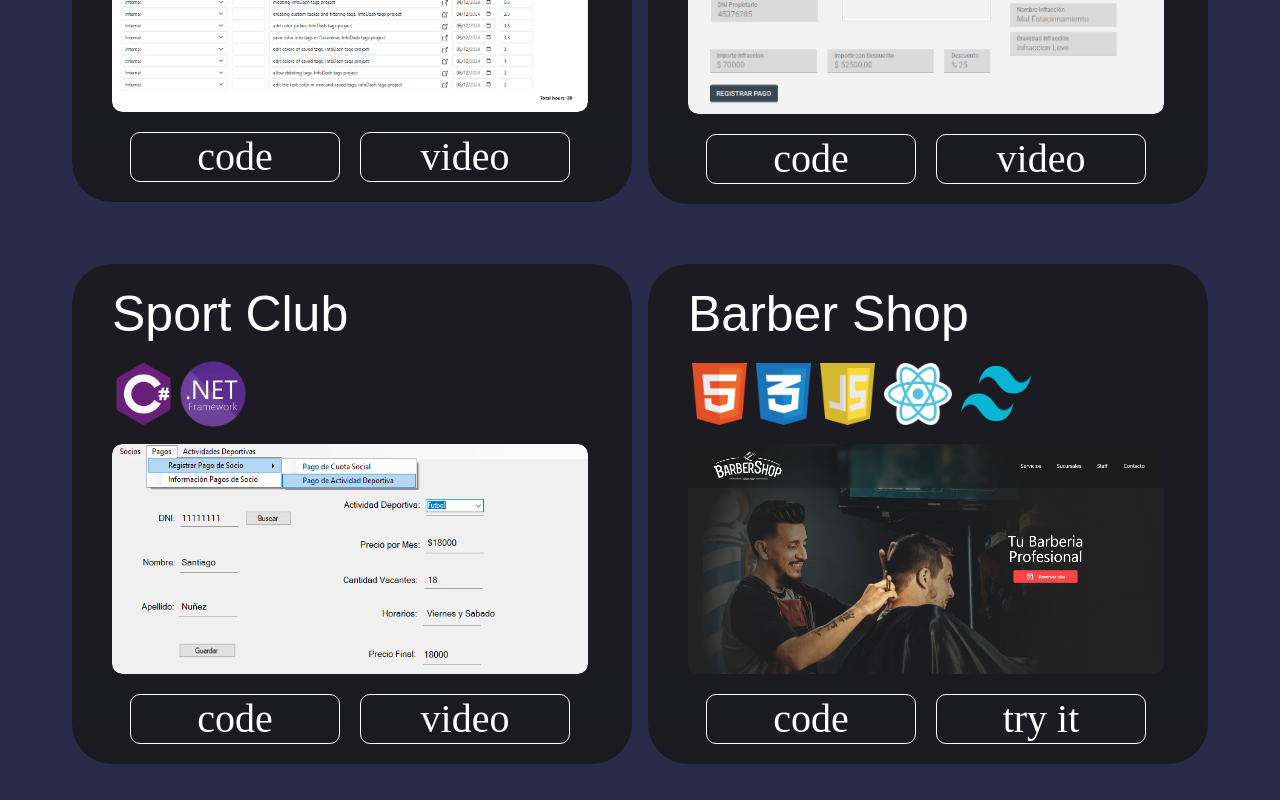
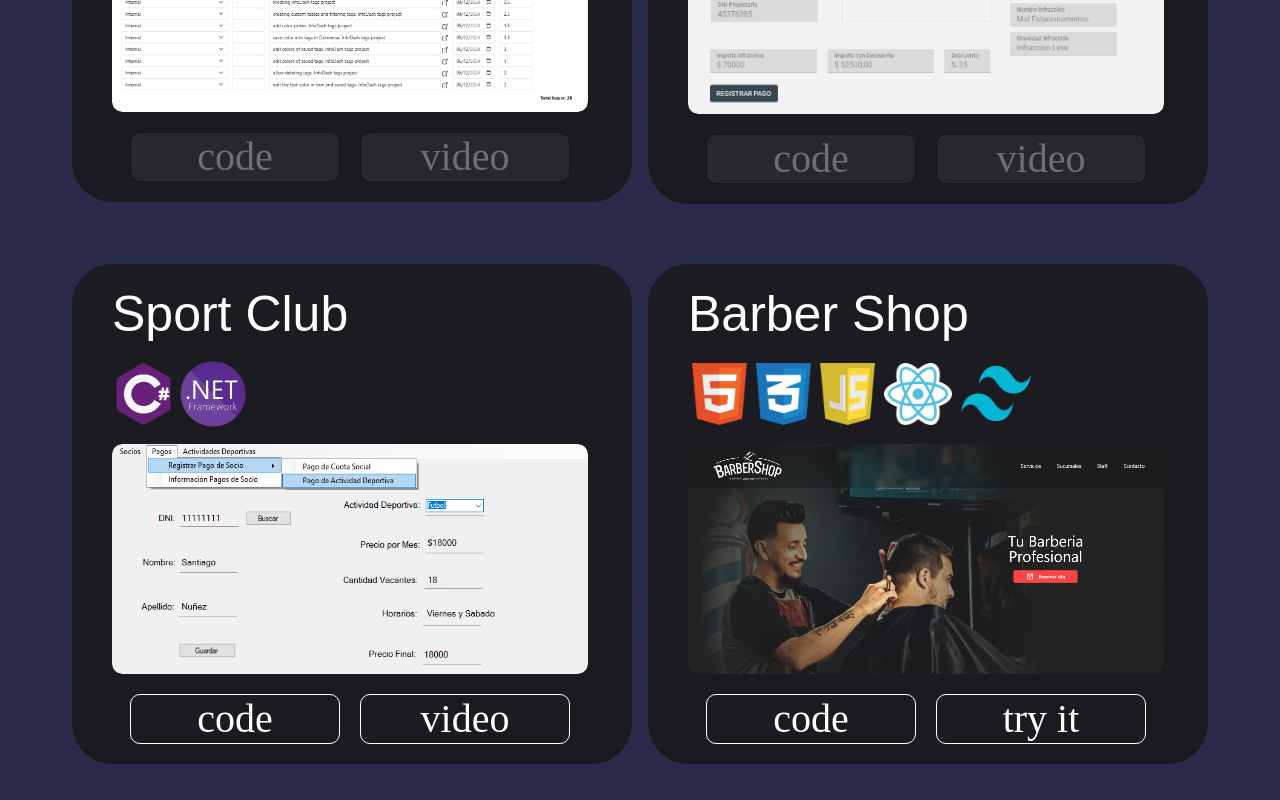
Before and after one commit to SantiagoNunezSelem/Portfolio, a React (Create React App) app: page / in a window 1280 px wide. Shown: the part 1400-2200 px from the top of the page. Built offline with nearby package versions, Linux system fonts and the light colour scheme.

Commit message:
adding disabled and enabled buttons styles
The disabled button has a tooltip to inform why it is not enabled

```diff
--- a/src/components/ProyectsSection/Proyect.js
+++ b/src/components/ProyectsSection/Proyect.js
@@ -60,11 +60,32 @@ function Proyect( {id,title,technologies,proyectImg,urlGitHub,urlVideo,urlProyec
                 </a>
 
                 <div className="proyect-buttons-container">
-                    <a href={urlGitHub} target={"_blank"}>
+
+                {!urlGitHub ? (
+                    <OverlayTrigger overlay={<Tooltip>{"Private. Work-Project Code"}</Tooltip>}>
+                        <a
+                            href="#"
+                            onClick={(e) => e.preventDefault()}
+                            className="disabled"
+                        >
+                            <p>code</p>
+                        </a>
+                    </OverlayTrigger>
+                ) : (
+                    <a
+                        href={urlGitHub}
+                        target="_blank"
+                        className="enabled"
+                    >
                         <p>code</p>
                     </a>
-
-                    <a href={url2} target={targetSelected} id="try-it">
+                )}
+                    <a
+                        href={url2}
+                        target={targetSelected}
+                        id="try-it"
+                        className={!url2 ? 'disabled' : 'enabled'}
+                    >
                         <p>{buttonText2.toLowerCase()}</p>
                     </a>
                 </div>
```
